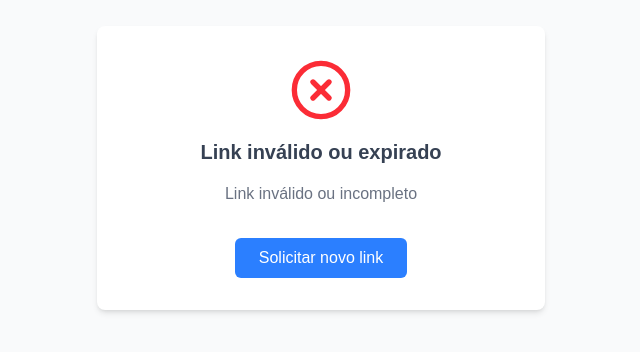
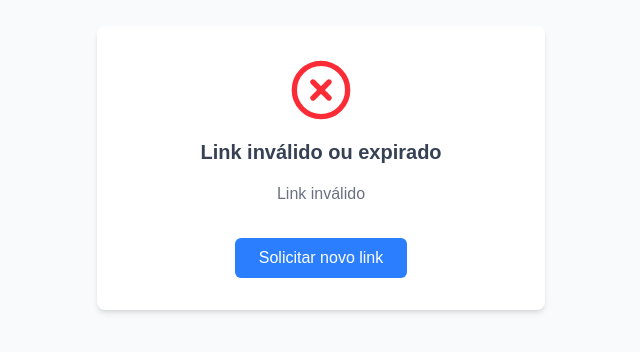
Before and after one commit to Giovanecunhadias/DevBook, a Next.js app: page /verify-email in a window 1280 px wide. Shown: the part 232-584 px from the top of the page, without its empty margins (319-959 px from the left). Built offline with nearby package versions, Linux system fonts and the light colour scheme.

Commit message:
fix: useSearchParams() verify-email

```diff
--- a/src/app/(auth)/verify-email/page.tsx
+++ b/src/app/(auth)/verify-email/page.tsx
@@ -1,7 +1,7 @@
-'use client';
+'use client'; // Indicando que o componente é do lado do cliente
 
 import { useSearchParams } from 'next/navigation';
-import { useEffect, useState, Suspense } from 'react';
+import { useEffect, useState } from 'react';
 import { verifyEmail } from './actions';
 import { CheckCircle2, XCircle } from 'lucide-react';
 import Link from 'next/link';
@@ -14,12 +14,7 @@ export default function VerifyEmailPage() {
   const [message, setMessage] = useState('');
 
   useEffect(() => {
-    if (!token || !email) {
-      setStatus('error');
-      setMessage('Link inválido ou incompleto');
-      return;
-    }
-
+    if (token && email) {
       verifyEmail(token, email)
         .then((result) => {
           setStatus(result.success ? 'success' : 'error');
@@ -29,6 +24,10 @@ export default function VerifyEmailPage() {
           setStatus('error');
           setMessage('Erro ao verificar email');
         });
+    } else {
+      setStatus('error');
+      setMessage('Link inválido');
+    }
   }, [token, email]);
 
   return (
@@ -72,7 +71,3 @@ export default function VerifyEmailPage() {
     </div>
   );
 }
-
-VerifyEmailPage.getLayout = (page: React.ReactNode) => (
-  <Suspense fallback={<div>Loading...</div>}>{page}</Suspense>
-);
```
Lines whose indentation alone changed are shown as unchanged.
